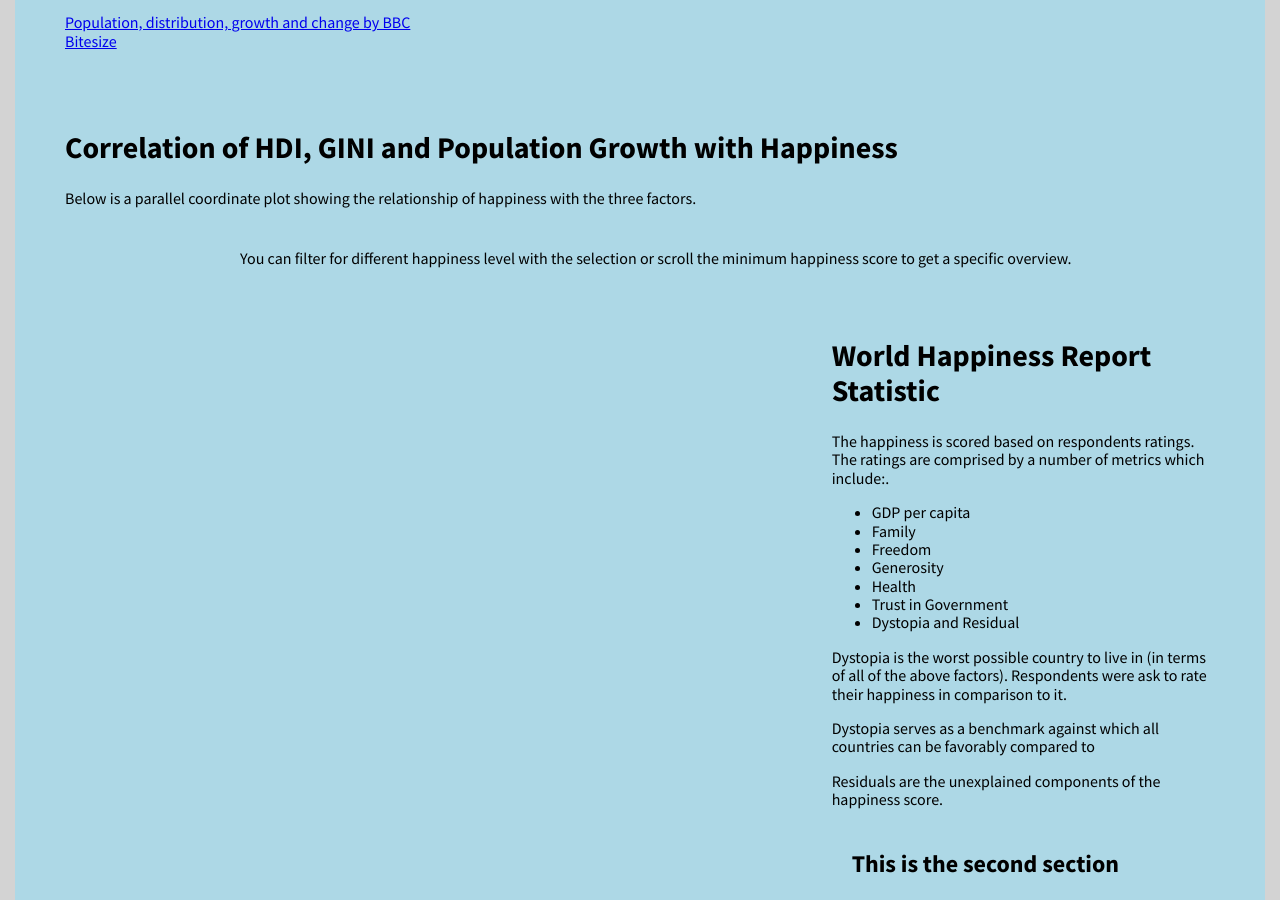
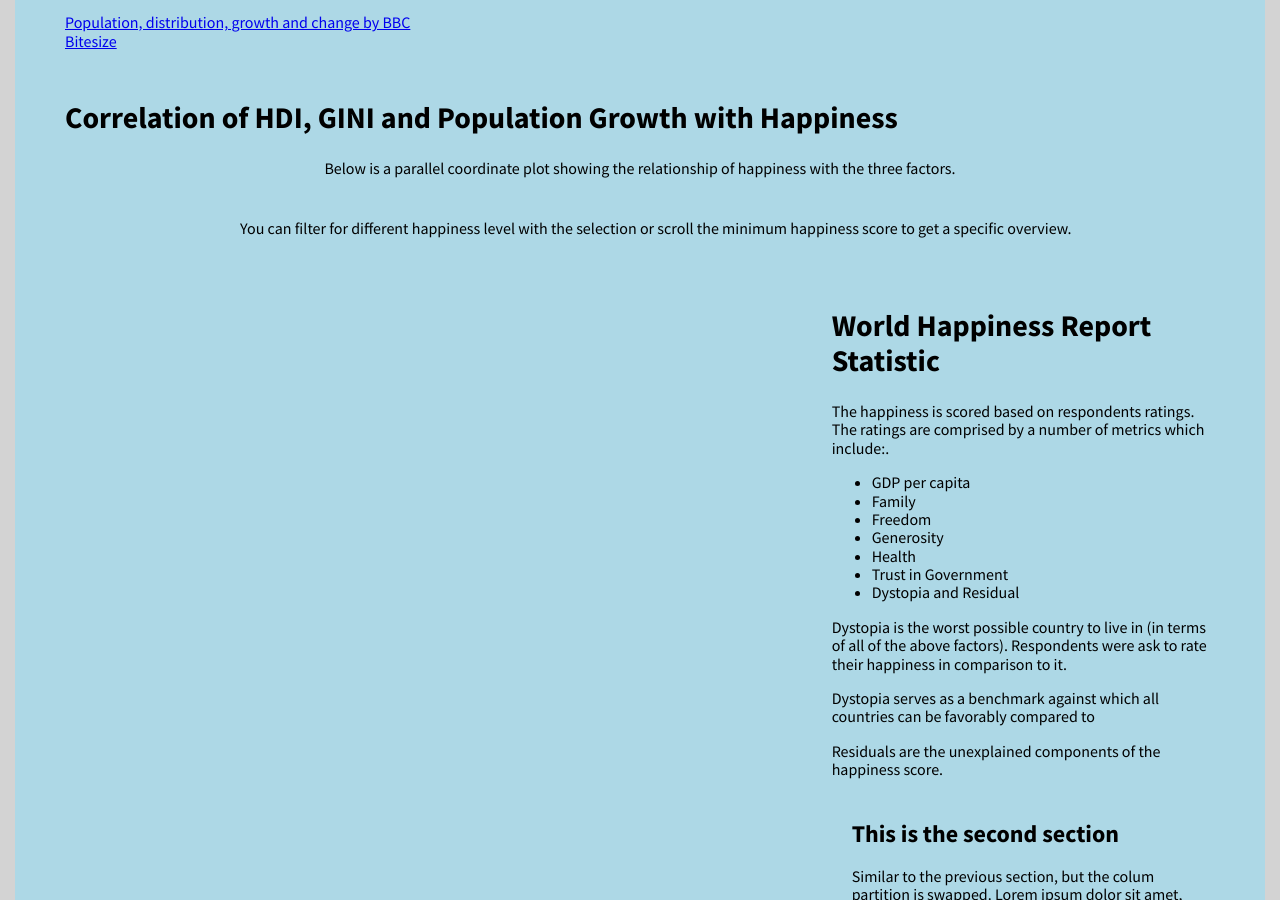
Before and after one commit to GohNgeeJuay/Data-Visualization, a plain HTML site: page Assignment2/index.html in a window 1280 px wide. Shown: the part 1749-2649 px from the top of the page. Drawn offline with nearby package versions, Linux system fonts and the light colour scheme; a script that the page names is missing.

Commit message:
Update index.html

```diff
--- a/Assignment2/index.html
+++ b/Assignment2/index.html
@@ -159,8 +159,8 @@
    <!-- pure grid group -->
      <div class="pure-g">
         <div class="pure-u-1-1">
-          <h2 style="font-size:30px; padding-top: 30px">Correlation of HDI, GINI and Population Growth with Happiness</h2>
-          <p> Below is a parallel coordinate plot showing the relationship of happiness with the three factors.</p>
+          <h2 style="font-size:30px; padding-top: 30px, text-align: center">Correlation of HDI, GINI and Population Growth with Happiness</h2>
+          <p style = "text-align: center"> Below is a parallel coordinate plot showing the relationship of happiness with the three factors.</p>
 
         </div>
       </div>
```
